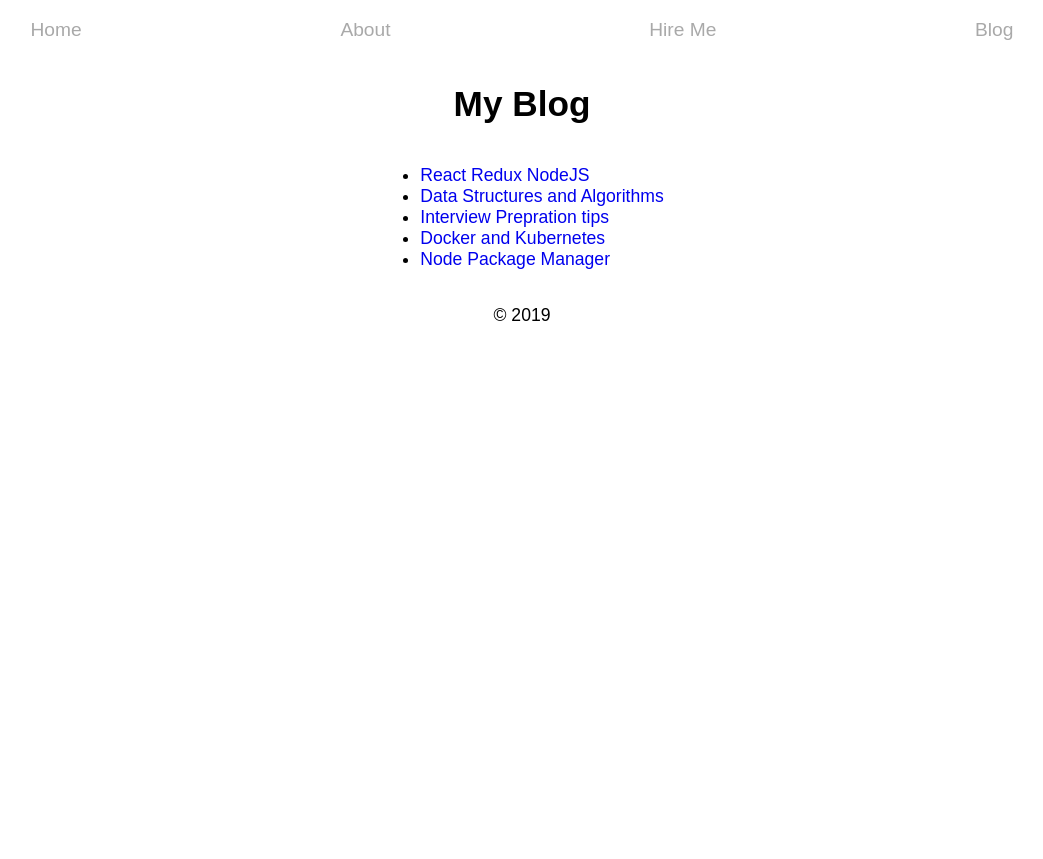
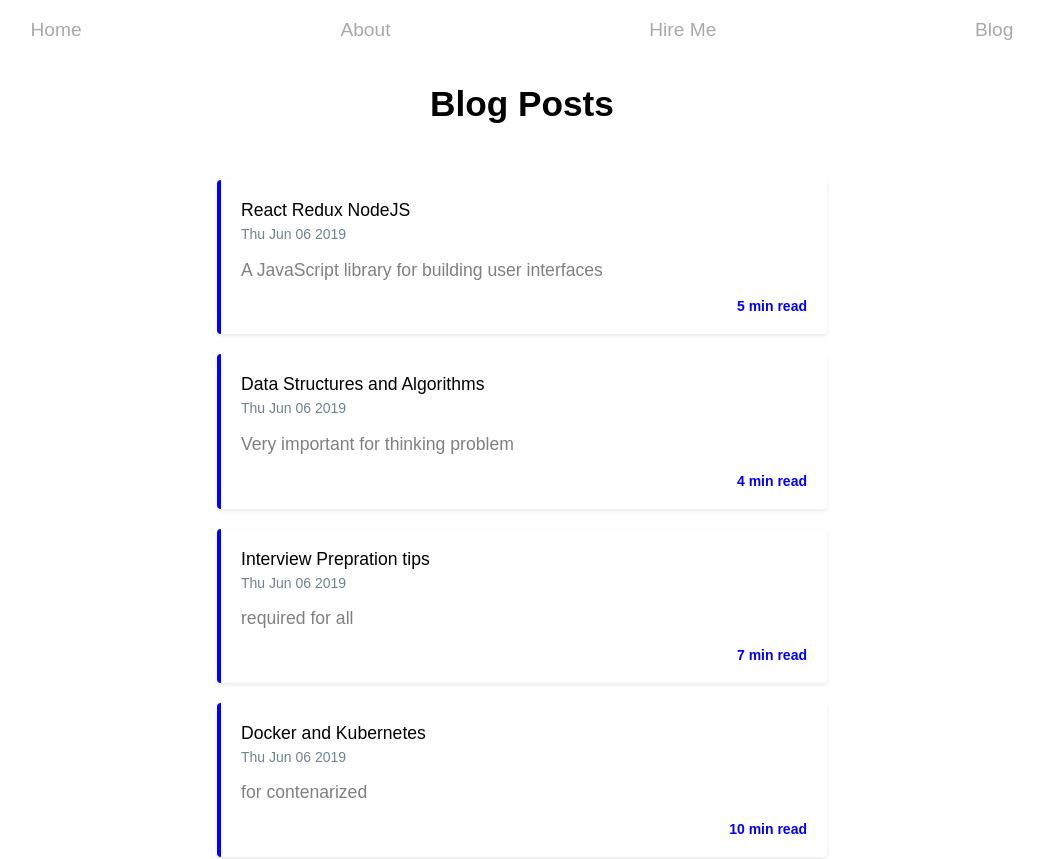
Before and after one commit to HimanshuP90/next.js-bascis, a Next.js app: page /blog in a window 1280 px wide. Shown: the top 859 px of the page, without its empty margins (118-1161 px from the left). Before the commit the page ends 800 px from the top, so only its background shows below. Built offline with nearby package versions, Linux system fonts and the light colour scheme; a small style sheet from the web is missing.

Commit message:
blog posts updated

```diff
--- a/pages/blog.js
+++ b/pages/blog.js
@@ -1,22 +1,37 @@
 import Layout from '../components/Layout';
 import Link from 'next/link';
 
-const PostLink = ({ slug, title }) => (
-    <li>
+const PostLink = ({ slug, title, descriptions, totalTime, minutes  }) => (
+    <li style={{padding: '10px'}}>
         <Link as={`/${slug}`} href={`/post?title=${title}`} >
-            <a>{title}</a>
+            <div style={{
+                backgroundColor: 'white', boxShadow: "0 2px 4px rgba(50,50,93,.1)", borderRadius: '4px',
+                borderLeft:'4px solid blue', cursor: 'pointer', transition: 'box-shadow .2s,transform .2s',
+                padding: '20px'
+                }}>
+                <a>{title}</a>
+                <div style={{color: '#6d8494', fontSize: '14px',margin: '5px 0 15px'}}>
+                    <time>{new Date().toDateString() }</time>
+                </div>
+                <div style={{color: 'gray'}}>
+                    <p>{descriptions}</p>
+                </div>
+                <div style={{display: 'flex', alignItems: 'center', justifyContent: 'flex-end'}}>
+                    <span style={{fontSize: '14px', color: 'blue', fontWeight: '700'}}>{minutes} min read</span>
+                </div>
+            </div>
         </Link>
     </li>
 );
 
 export default () => (
-    <Layout title="My Blog">
-        <ul>
-            <PostLink slug="react-post" title="React Redux NodeJS" />
-            <PostLink slug="datastructure-post" title="Data Structures and Algorithms" />
-            <PostLink slug="interview-post" title="Interview Prepration tips  " />
-            <PostLink slug="docker-k8" title="Docker and Kubernetes " />
-            <PostLink slug="npm" title="Node Package Manager" />
+    <Layout title="Blog Posts">
+        <ul style={{listStyle: 'none', padding: '5px', width: '50%'}}>
+            <PostLink slug="react-post" title="React Redux NodeJS" descriptions="A JavaScript library for building user interfaces" totalTime={5} minutes={5}/>
+            <PostLink slug="datastructure-post" title="Data Structures and Algorithms" descriptions="Very important for thinking problem" totalTime={6} minutes={4} />
+            <PostLink slug="interview-post" title="Interview Prepration tips  " descriptions="required for all" totalTime={6} minutes={7} />
+            <PostLink slug="docker-k8" title="Docker and Kubernetes " descriptions="for contenarized" totalTime={6} minutes={10}/>
+            <PostLink slug="npm" title="Node Package Manager" descriptions="All js developer must know about " totalTime={6} minutes={5}/>
         </ul>
     </Layout>
 );
```
Also changed, not shown: 7 other files (tests, documents, lock files or other folders).
